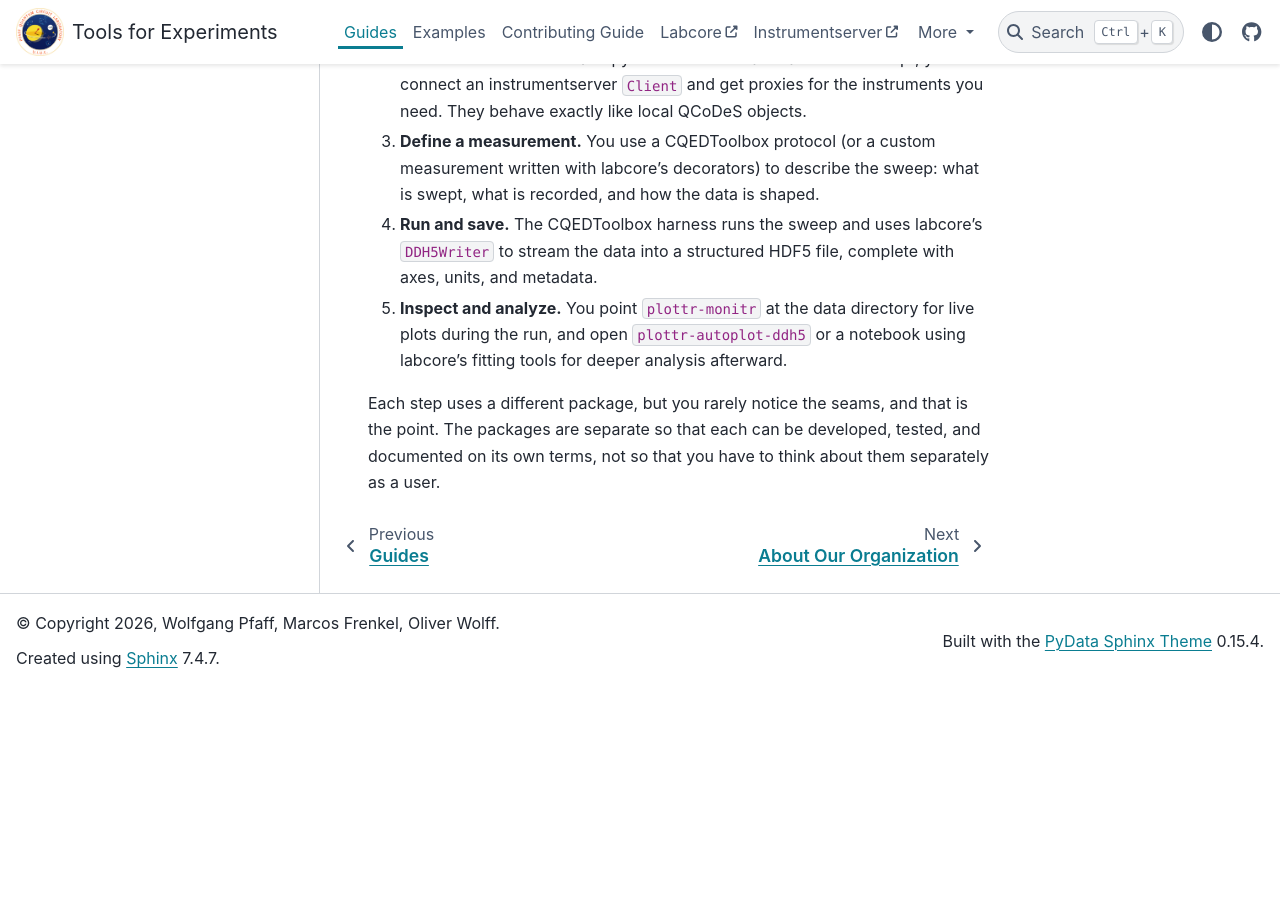
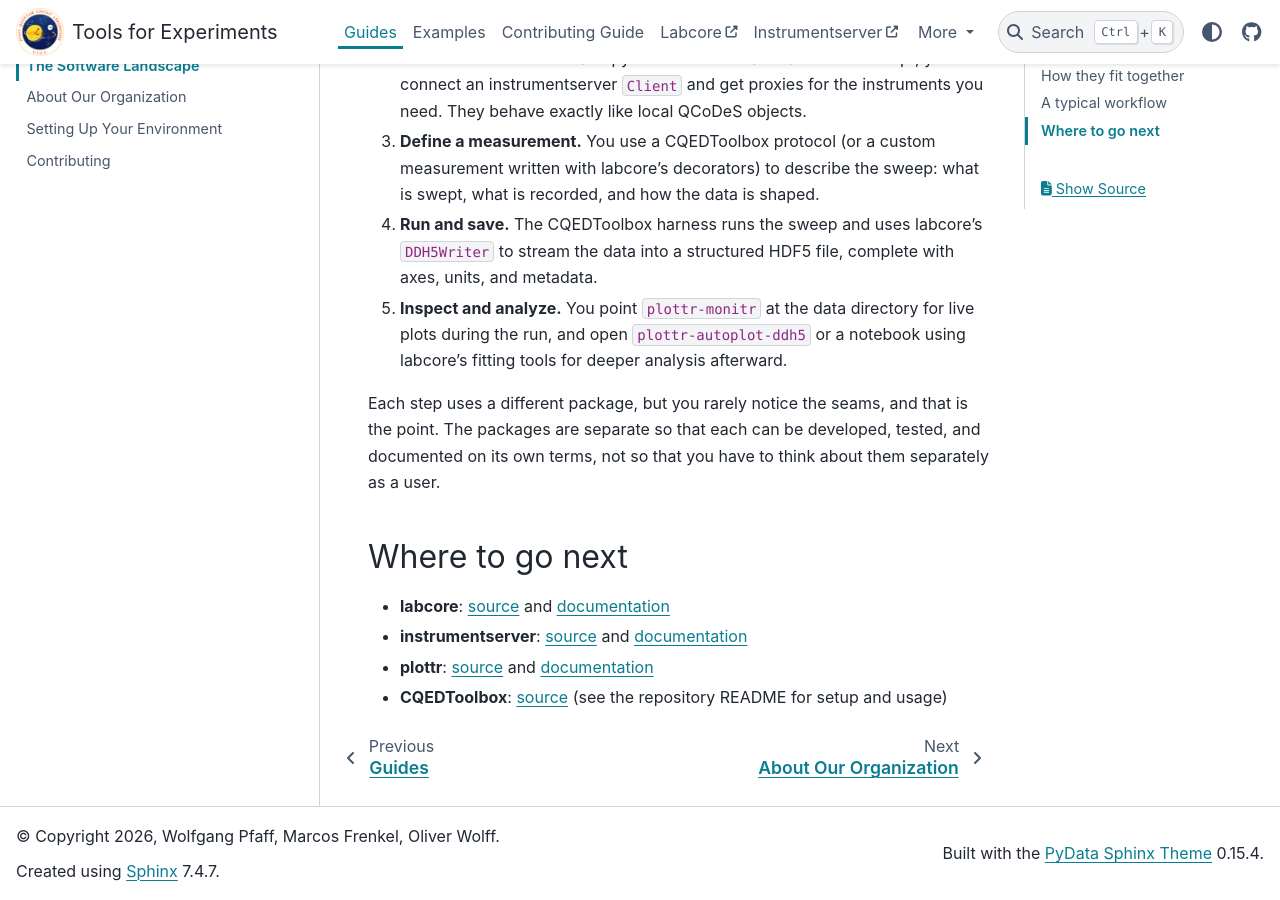
Before and after one commit to toolsforexperiments/toolsforexperiments.github.io, a Sphinx documentation site: the page built from docs/guides/software_map.md, in a window 1280 px wide and 900 px high, scrolled down 4902 px. Built offline with Sphinx 7.4.7 and the PyData theme 0.15.4, drawn with Linux system fonts in a browser that asks for light colours; before the commit the page ends 5589 px from its top, so only the background shows below that.

Commit message:
Fixed links on where to go next

```diff
--- a/docs/guides/software_map.md
+++ b/docs/guides/software_map.md
@@ -102,3 +102,10 @@ A circuit-QED measurement session tends to look like this:
 5. **Inspect and analyze.** You point `plottr-monitr` at the data directory for live plots during the run, and open `plottr-autoplot-ddh5` or a notebook using labcore's fitting tools for deeper analysis afterward.
 
 Each step uses a different package, but you rarely notice the seams, and that is the point. The packages are separate so that each can be developed, tested, and documented on its own terms, not so that you have to think about them separately as a user.
+
+## Where to go next
+
+- **labcore**: [source](https://github.com/toolsforexperiments/labcore) and [documentation](https://toolsforexperiments.github.io/labcore/)
+- **instrumentserver**: [source](https://github.com/toolsforexperiments/instrumentserver) and [documentation](https://toolsforexperiments.github.io/instrumentserver/)
+- **plottr**: [source](https://github.com/toolsforexperiments/plottr) and [documentation](https://toolsforexperiments.github.io/plottr/)
+- **CQEDToolbox**: [source](https://github.com/toolsforexperiments/CQEDToolbox) (see the repository README for setup and usage)
```
